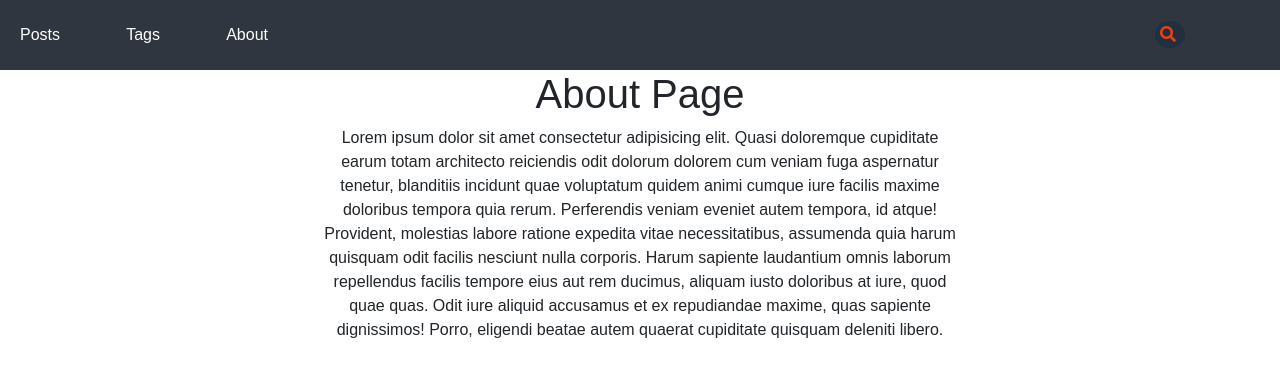
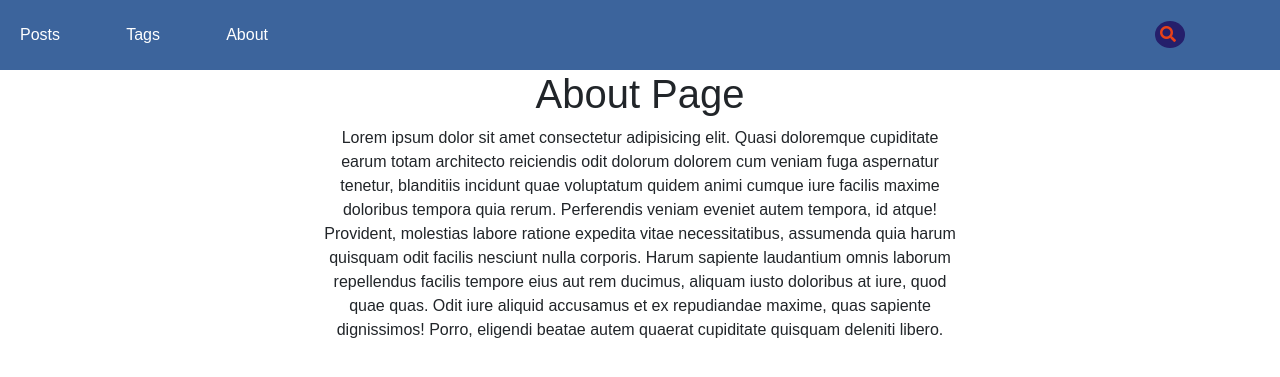
Before and after one commit to DSchMelz/Blog, a Django app: page /about/ in a window 1280 px wide. Shown: the top 377 px of the page. Run offline with Django 3.2, Linux system fonts and the light colour scheme; some libraries are stand-ins or nearby versions.

Commit message:
Начало добавления тёмной/светлой темы|светлая тема

```diff
--- a/blog/views.py
+++ b/blog/views.py
@@ -84,7 +84,7 @@ class PostCreate(LoginRequiredMixin, View):#к чему хотим ограни
     def post(self, request):
         bound_form = self.model_form(request.POST)
         if bound_form.is_valid():
-            subject, from_email, to = 'Новый пост!', 'leshev.da@mail.ru', 'leshev_aa@mail.ru'
+            subject, from_email, to = 'Новый пост!', 'leshev.da@gmail.com', 'leshef.aa@gmail.com'
             text_content = 'Вышел новый пост!'
             html_content = "<div style='font-family: 'Montserrat', sans-serif><p>В нашем блоге только что вышел <strong>новый пост</strong></p><p>Заходите, чтобы посмотреть!</p></div>"
             msg = EmailMultiAlternatives(subject, text_content, from_email, [to])
--- a/static/css/style.css
+++ b/static/css/style.css
@@ -26,7 +26,7 @@ nav.nav-urls {
     justify-content: space-between;
     align-items: center;
     padding: 20px;
-    background-color: #2f3640;
+    background-color: #3c649c;
 }
 
 input[type="search"] {
@@ -41,7 +41,7 @@ input[type="search"] {
 button.btn-search {
     border: none;
     border-radius: 3px;
-    background-color: #2ecc71;
+    background-color: #2ec1cc;
     color: #fff;
     padding: 5px;
     margin-left: 5px;
@@ -50,7 +50,7 @@ button.btn-search {
 }
 
 button.btn-search:hover {
-    background-color: #27ae60;
+    background-color: #2b7abb;
 }
 
 nav.nav-urls ul {
@@ -270,14 +270,14 @@ button.like:hover i {
     padding: 0;
 }
 .div-search form .search-input {
-    background-color: #222f3e;
+    background-color: #4834d4;
     border-radius: 40px;
     width: 0;
     height: 0;
     outline: none;
     transition: 0.25s;
     margin: 0;
-    color: #fff;
+    color: #000;
     padding-left: 10px;
 }
 
@@ -292,7 +292,7 @@ button.like:hover i {
 }
 
 .search-btn {
-    background-color: #222f3e;
+    background-color: #251f6b;
     padding: 5px;
     border-radius: 50%;
     margin: 0;
@@ -302,7 +302,7 @@ button.like:hover i {
 
 .form-btn-active {
     border:none;
-    background-color: #1dd1a1;
+    background-color: #686de0;
     outline: none;
     width: 20px;
     height: 10px;
@@ -316,7 +316,7 @@ button.like:hover i {
     transition: 0.25s;
     visibility: visible;
     width: 60px;
-    background-color: #1dd1a1;
+    background-color: #2587a5;
     height: 30px;
     border: none;
     border-radius: 3px;
--- a/templates/index.html
+++ b/templates/index.html
@@ -51,7 +51,7 @@
           </ul>
           <div class="div-search">
             <form action="{% url 'postsList_url' %}" class="form-search">
-              <input class="search-input" type="search" placeholder="Search" name="search">
+              <input class="search-input" type="search" name="search">
               <a href="" class="search-btn">
                 <i class="fas fa-search"></i>
               </a>
```
Also changed, not shown: db.sqlite3.
